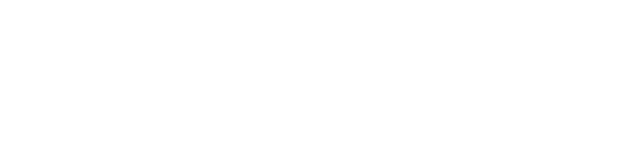
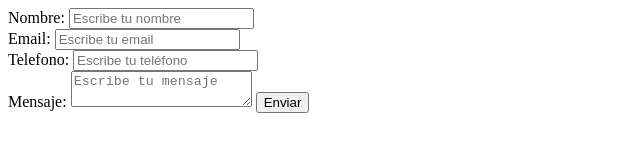
Before and after one commit to Jetoga99/FormularioCOntacto, a plain HTML site: page index.html in a window 1280 px wide. Shown: the whole page, without its empty margins (0-640 px from the left). Drawn offline with Linux system fonts and the light colour scheme.

Commit message:
chore | Se actualizó el formulario de contacto

```diff
--- a/index.html
+++ b/index.html
@@ -4,9 +4,20 @@
     <meta charset="UTF-8">
     <meta http-equiv="X-UA-Compatible" content="IE=edge">
     <meta name="viewport" content="width=device-width, initial-scale=1.0">
-    <title>Document</title>
+    <title>Contacto</title>
 </head>
 <body>
+    <form>
+        <label for="name">Nombre:</label>
+        <input type="text" id="name" placeholder="Escribe tu nombre"><br/>
+        <label for="email">Email:</label>
+        <input type="text" id="email"  placeholder="Escribe tu email"><br/>
+        <label for="phone">Telefono:</label>
+        <input type="text" id="phone"  placeholder="Escribe tu teléfono"><br/>
+        <label for="msg">Mensaje:</label>
+        <textarea id="msg"  placeholder="Escribe tu mensaje"></textarea>
+        <input type="button" value="Enviar">
+    </form>
 
 </body>
 </html>
```
